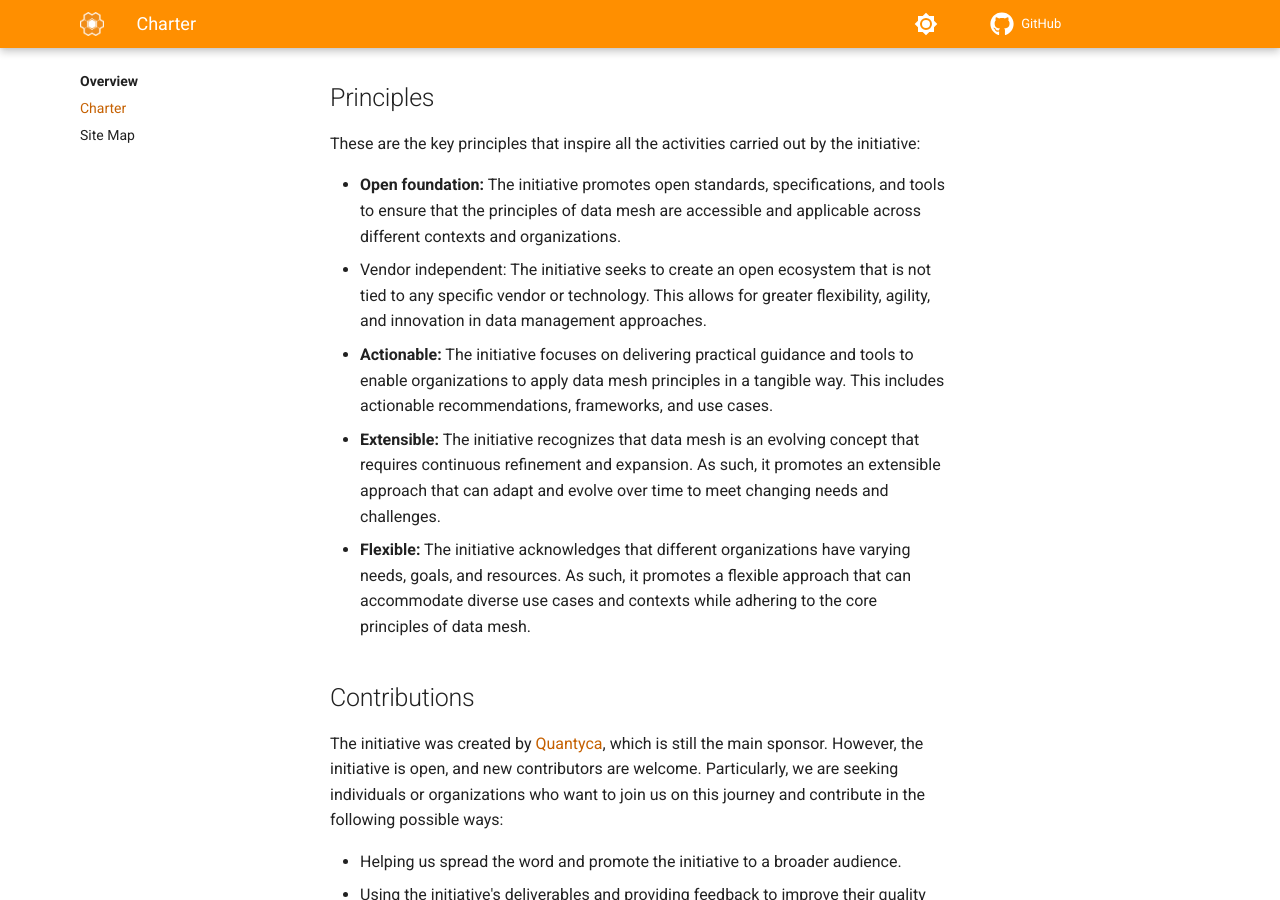
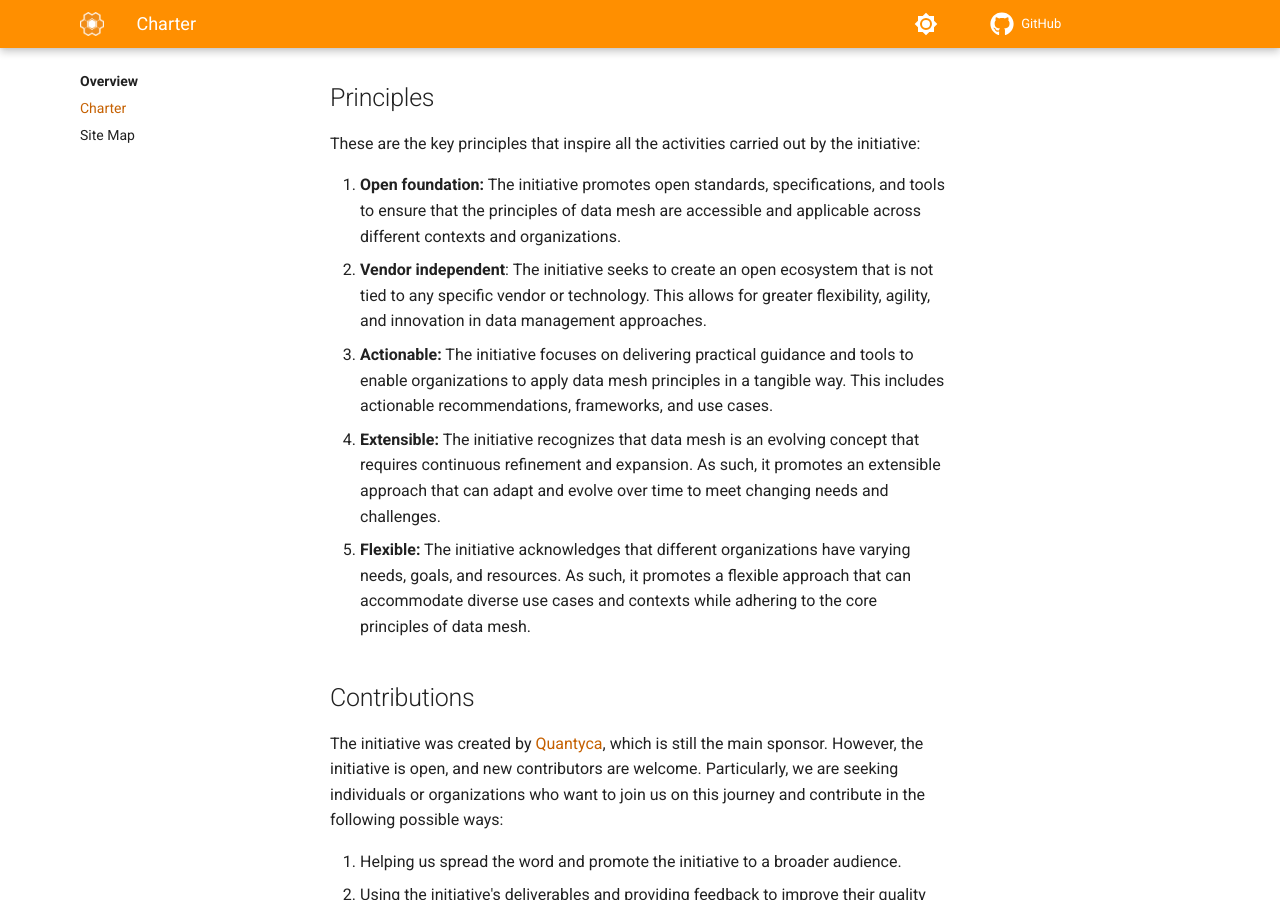
Before and after one commit to opendatamesh-initiative/odm-site-initiative, an MkDocs documentation site: the page built from docs/overview/charter.md, in a window 1280 px wide and 900 px high, scrolled down 1197 px. Built offline with MkDocs 1.6.1 and Material for MkDocs 9.7.7, drawn with Linux system fonts in a browser that asks for light colours; comment, search, counter and statistics services are not loaded; part of the change alters nothing that is shown.

```diff
--- a/docs/overview/charter.md
+++ b/docs/overview/charter.md
@@ -11,27 +11,27 @@ The data mesh is revolutionizing the way data is managed, affecting both organiz
 ## Goals
 In this context, the initiative aims to facilitate the paradigm shift brought by modern data management approaches based on the principles of data mesh by reducing the technological barriers to their adoption through:
 
-- **Open specifications:** These will ensure that data mesh principles can be applied in various contexts and enable interoperability between different platforms and tools.
-- **Open source software:** By providing open source software, the initiative can lower the costs of adopting data mesh approaches and help organizations test and implement new technologies without vendor lock-in.
-- **Knowledge sharing:** Promoting knowledge sharing among stakeholders and experts will foster a community of practitioners around data mesh principles and practices. This will encourage the development of best practices, tools, and standards throughout the ecosystem.
+1. **Open specifications:** These will ensure that data mesh principles can be applied in various contexts and enable interoperability between different platforms and tools.
+1. **Open source software:** By providing open source software, the initiative can lower the costs of adopting data mesh approaches and help organizations test and implement new technologies without vendor lock-in.
+1. **Knowledge sharing:** Promoting knowledge sharing among stakeholders and experts will foster a community of practitioners around data mesh principles and practices. This will encourage the development of best practices, tools, and standards throughout the ecosystem.
 
 ## Principles
 These are the key principles that inspire all the activities carried out by the initiative:
 
-- **Open foundation:** The initiative promotes open standards, specifications, and tools to ensure that the principles of data mesh are accessible and applicable across different contexts and organizations.
-- Vendor independent: The initiative seeks to create an open ecosystem that is not tied to any specific vendor or technology. This allows for greater flexibility, agility, and innovation in data management approaches.
-- **Actionable:** The initiative focuses on delivering practical guidance and tools to enable organizations to apply data mesh principles in a tangible way. This includes actionable recommendations, frameworks, and use cases.
-- **Extensible:** The initiative recognizes that data mesh is an evolving concept that requires continuous refinement and expansion. As such, it promotes an extensible approach that can adapt and evolve over time to meet changing needs and challenges.
-- **Flexible:** The initiative acknowledges that different organizations have varying needs, goals, and resources. As such, it promotes a flexible approach that can accommodate diverse use cases and contexts while adhering to the core principles of data mesh.
+1. **Open foundation:** The initiative promotes open standards, specifications, and tools to ensure that the principles of data mesh are accessible and applicable across different contexts and organizations.
+1. **Vendor independent**: The initiative seeks to create an open ecosystem that is not tied to any specific vendor or technology. This allows for greater flexibility, agility, and innovation in data management approaches.
+1. **Actionable:** The initiative focuses on delivering practical guidance and tools to enable organizations to apply data mesh principles in a tangible way. This includes actionable recommendations, frameworks, and use cases.
+1. **Extensible:** The initiative recognizes that data mesh is an evolving concept that requires continuous refinement and expansion. As such, it promotes an extensible approach that can adapt and evolve over time to meet changing needs and challenges.
+1. **Flexible:** The initiative acknowledges that different organizations have varying needs, goals, and resources. As such, it promotes a flexible approach that can accommodate diverse use cases and contexts while adhering to the core principles of data mesh.
 
 ## Contributions
 The initiative was created by [Quantyca](../community/quantyca.md), which is still the main sponsor. However, the initiative is open, and new contributors are welcome. Particularly, we are seeking individuals or organizations who want to join us on this journey and contribute in the following possible ways:
 
-- Helping us spread the word and promote the initiative to a broader audience.
-- Using the initiative's deliverables and providing feedback to improve their quality further.
-- Adopting the specifications released in external products.
-- Developing connectors for the released tools toward external products.
-- Contributing to the development of existing projects.
-- Proposing the development of new projects consistent with the initiative's goals and principles.
+1. Helping us spread the word and promote the initiative to a broader audience.
+1. Using the initiative's deliverables and providing feedback to improve their quality further.
+1. Adopting the specifications released in external products.
+1. Developing connectors for the released tools toward external products.
+1. Contributing to the development of existing projects.
+1. Proposing the development of new projects consistent with the initiative's goals and principles.
 
 The [Community](../community/index.md) page contains more information on how to contribute to the initiative.
```
